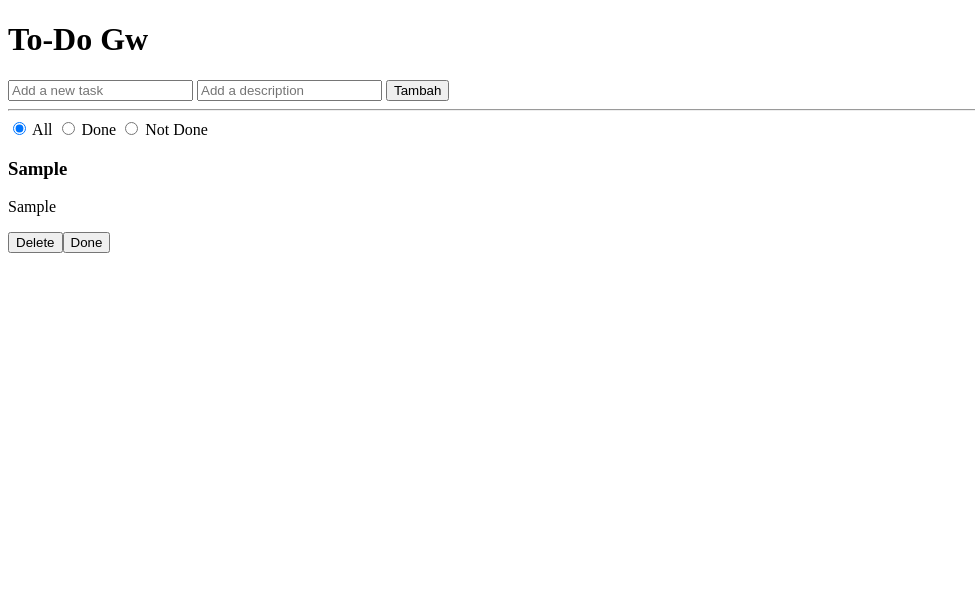
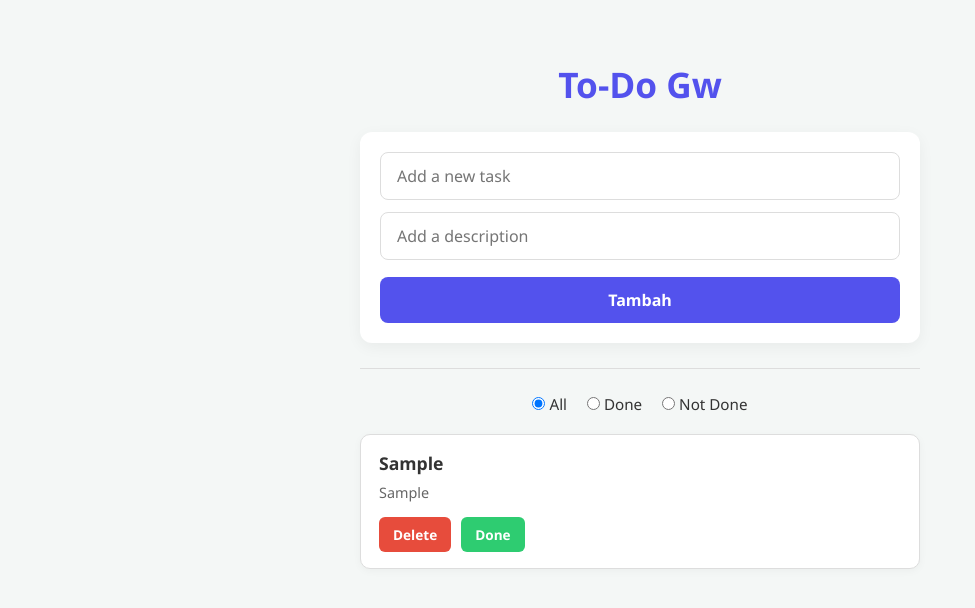
Before and after one commit to manoedinata/pemweb-chall-todo-app, a plain HTML site: page index.html in a window 1280 px wide. Both pictures are taken after typing "Sample", "Sample" into the empty fields and a click on the button "Tambah". Shown: the whole page, without its empty margins (0-975 px from the left). Drawn offline with Linux system fonts and the light colour scheme.

Commit message:
feat: styling
Co-authored-by: Ferlin Erdina <5027251002@student.its.ac.id>
Co-authored-by: Nazwa Aula <5027251018@student.its.ac.id>

```diff
--- a/index.html
+++ b/index.html
@@ -1,30 +1,29 @@
-<!DOCTYPE html>
+<!doctype html>
 <html lang="en">
 
 <head>
-    <meta charset="UTF-8">
-    <meta name="viewport" content="width=device-width, initial-scale=1.0">
+  <meta charset="UTF-8" />
+  <meta name="viewport" content="width=device-width, initial-scale=1.0" />
   <title>To-Do Gw</title>
+  <link rel="stylesheet" href="style.css" />
 </head>
 
 <body>
   <h1>To-Do Gw</h1>
   <form id="todo-form">
-        <input type="text" id="todo-input" placeholder="Add a new task" required>
-        <input type="text" id="todo-description" placeholder="Add a description" required>
+    <input type="text" id="todo-input" placeholder="Add a new task" required />
+    <input type="text" id="todo-description" placeholder="Add a description" required />
     <button type="submit">Tambah</button>
   </form>
-    <hr>
+  <hr />
 
   <div id="filter-radio">
     <label>
-            <input type="radio" name="filter" value="all" checked> All
+      <input type="radio" name="filter" value="all" checked /> All
     </label>
+    <label> <input type="radio" name="filter" value="done" /> Done </label>
     <label>
-            <input type="radio" name="filter" value="done"> Done
-        </label>
-        <label>
-            <input type="radio" name="filter" value="not-done"> Not Done
+      <input type="radio" name="filter" value="not-done" /> Not Done
     </label>
   </div>
 
@@ -41,7 +40,6 @@
   <footer>
     <script src="script.js"></script>
   </footer>
-
 </body>
 
 </html>
--- /dev/null
+++ b/style.css
@@ -0,0 +1,175 @@
+/* 1. CSS Reset & Variabel Warna Dasar */
+:root {
+  --bg-main: #f4f7f6;
+  --text-color: #333333;
+  --primary-color: #5352ed;
+  --card-bg: #ffffff;
+  --border-color: #dddddd;
+}
+
+* {
+  margin: 0;
+  padding: 0;
+  box-sizing: border-box;
+  font-family: "Segoe UI", Tahoma, Geneva, Verdana, sans-serif;
+}
+
+/* 2. Styling Body & Layout Utama */
+body {
+  background-color: var(--bg-main);
+  color: var(--text-color);
+  max-width: 600px; /* Membatasi lebar agar tidak melebar sembarangan */
+  margin: 40px auto; /* Menengahkan aplikasi di layar */
+  padding: 20px;
+}
+
+/* 3. Judul Aplikasi */
+h1 {
+  text-align: center;
+  margin-bottom: 24px;
+  color: var(--primary-color);
+  font-size: 2.2rem;
+}
+
+/* 4. Styling Form Tambah Tugas */
+#todo-form {
+  display: flex;
+  flex-direction: column;
+  gap: 12px;
+  background: var(--card-bg);
+  padding: 20px;
+  border-radius: 12px;
+  box-shadow: 0 4px 15px rgba(0, 0, 0, 0.05);
+}
+
+#todo-input,
+#todo-description {
+  padding: 12px 16px;
+  border: 1px solid var(--border-color);
+  border-radius: 8px;
+  font-size: 1rem;
+  outline: none;
+  transition: border-color 0.3s;
+}
+
+/* Efek saat form sedang diketik */
+#todo-input:focus,
+#todo-description:focus {
+  border-color: var(--primary-color);
+}
+
+#todo-form button {
+  padding: 12px;
+  background-color: var(--primary-color);
+  color: white;
+  border: none;
+  border-radius: 8px;
+  font-size: 1rem;
+  font-weight: bold;
+  cursor: pointer;
+  transition:
+    background-color 0.3s,
+    transform 0.1s;
+  margin-top: 5px;
+}
+
+#todo-form button:hover {
+  background-color: #211faa; /* Warna sedikit lebih gelap */
+}
+
+#todo-form button:active {
+  transform: scale(0.98); /* Efek tombol ditekan */
+}
+
+/* Garis pembatas */
+hr {
+  border: none;
+  height: 1px;
+  background-color: var(--border-color);
+  margin: 25px 0;
+}
+
+/* 5. Filter Radio */
+#filter-radio {
+  display: flex;
+  justify-content: center;
+  gap: 20px;
+  margin-bottom: 20px;
+  font-size: 0.95rem;
+}
+
+#filter-radio label {
+  cursor: pointer;
+  user-select: none;
+}
+
+/* 6. Kotak Tugas (#todo-list) */
+#todo #todo-list {
+  background: var(--card-bg);
+  border: 1px solid var(--border-color);
+  border-radius: 10px;
+  padding: 16px 18px;
+  margin-bottom: 14px;
+  box-shadow: 0 2px 8px rgba(0, 0, 0, 0.04);
+  display: flex;
+  flex-wrap: wrap;
+  gap: 6px 10px;
+  transition: box-shadow 0.2s;
+}
+
+#todo #todo-list:hover {
+  box-shadow: 0 4px 12px rgba(0, 0, 0, 0.08);
+}
+
+/* paksa h3 & p masing-masing ambil 1 baris penuh */
+#todo #todo-list h3,
+#todo #todo-list p {
+  flex-basis: 100%;
+}
+
+/* 7. Teks Tugas (h3 & p) */
+#todo #todo-list h3 {
+  font-size: 1.1rem;
+  margin: 0 0 2px 0;
+}
+
+#todo #todo-list p {
+  font-size: 0.9rem;
+  color: #666666;
+  margin: 0 0 8px 0;
+  line-height: 1.4;
+}
+
+/* 8. Tombol Delete & Done */
+#todo #todo-list button {
+  padding: 8px 14px;
+  border: none;
+  border-radius: 6px;
+  font-size: 0.85rem;
+  font-weight: bold;
+  color: white;
+  cursor: pointer;
+  transition:
+    background-color 0.3s,
+    transform 0.1s;
+}
+
+#todo #todo-list button:active {
+  transform: scale(0.96);
+}
+
+.done-btn {
+  background-color: #2ecc71; /* hijau */
+}
+
+.done-btn:hover {
+  background-color: #27ae60;
+}
+
+.delete-btn {
+  background-color: #e74c3c; /* merah */
+}
+
+.delete-btn:hover {
+  background-color: #c0392b;
+}
```
Also changed, not shown: script.js (+60 -56 lines). Lines whose indentation alone changed are shown as unchanged.
